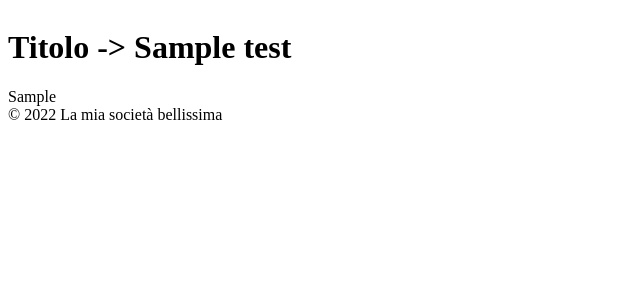
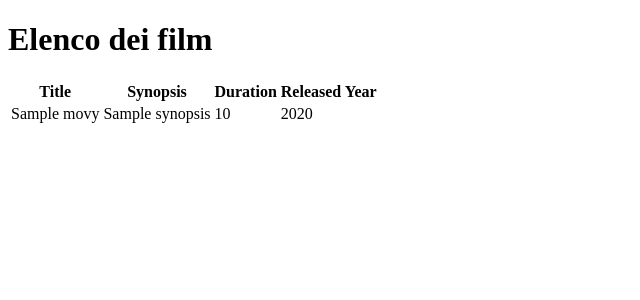
Before and after one commit to acegabri/cinema, a PHP site: template templates/index.html.twig in a window 1280 px wide. Shown: the top 300 px of the page, without its empty margins (0-640 px from the left). Run offline with PHP 8.4, Linux system fonts and the light colour scheme; the template is opened without the code that fills it: most values are stand-ins (such as "Sample title", 1, 10 or a date in 2020); some libraries are stand-ins or nearby versions.

Commit message:
cambiamenti

```diff
--- a/templates/base.html.twig
+++ /dev/null
@@ -1,36 +0,0 @@
-<!DOCTYPE html>
-<html>
-<head>
-	<meta charset="utf-8">
-	<meta name="viewport" content="width=device-width, initial-scale=1">
-	<title></title>
-	{% block inline_css %}
-	<style type="text/css">
-		header ul{
-			display: flex;
-			justify-content: space-between;
-			list-style: none;
-			width: 400px;
-			margin:  0 auto;
-		}
-
-		header ul .currentPage{
-			color: black;
-			font-size: 25px;
-		}
-	</style>
-	{% endblock %}
-</head>
-<body>
-	{% block header_content %}
-	<header>
-		{% include 'header.html.twig' %}
-	</header>
-	{% endblock %}
-	{% block main_content %}
-	{% endblock %}
-	<footer>
-		© 2022 La mia società bellissima
-	</footer>
-</body>
-</html>
--- a/templates/contacts.html.twig
+++ /dev/null
@@ -1,5 +0,0 @@
-{% extends "base.html.twig" %}
-
-{% block main_content %}
-	QUI CI SARÀ LA PAGINA DEI CONTATTI
-{% endblock %}
--- a/templates/header.html.twig
+++ /dev/null
@@ -1,9 +0,0 @@
-<nav>
-	<ul>
-		{% for item in menu %}
-			<li>
-				<a class="{% if item.active %}currentPage{% endif %}" href="{{ item.href }}">{{ item.text }}</a>
-			</li>
-		{% endfor %}
-	</ul>
-</nav>
--- a/templates/home.html.twig
+++ /dev/null
@@ -1,5 +0,0 @@
-{% extends "base.html.twig" %}
-
-{% block main_content %}
-	QUI CI SARÀ LA HOMEPAGE
-{% endblock %}
--- a/templates/index.html.twig
+++ b/templates/index.html.twig
@@ -1,12 +1,31 @@
-{% extends "base.html.twig" %}
-{% block main_content %}
-<h1>Titolo -> {{ test }}</h1>
-
-	<div>
-		{% for n in prova_arr %}
-			<div class="num">
-				{{ n }}<br />
-			</div>
-		{% endfor %}
-	</div>
-{% endblock %}
+<!DOCTYPE html>
+<html lang="en">
+<head>
+    <meta charset="UTF-8">
+    <meta name="viewport" content="width=device-width, initial-scale=1.0">
+    <title>Movies</title>
+</head>
+<body>
+    <h1>Elenco dei film</h1>
+    <table>
+        <thead>
+            <tr>
+                <th>Title</th>
+                <th>Synopsis</th>
+                <th>Duration</th>
+                <th>Released Year</th>
+            </tr>
+        </thead>
+        <tbody>
+            {% for movie in movies %}
+            <tr>
+                <td>{{ movie.title }}</td>
+                <td>{{ movie.synopsis }}</td>
+                <td>{{ movie.duration }}</td>
+                <td>{{ movie.released_year }}</td>
+            </tr>
+            {% endfor %}
+        </tbody>
+    </table>
+</body>
+</html>
```
Also changed, not shown: backend/api.php (+8 -0 lines), backend/contacts.php (deleted, +0 -24 lines), backend/index.php (deleted, +0 -25 lines), templates/404.html.twig (added, +12 -0 lines).
